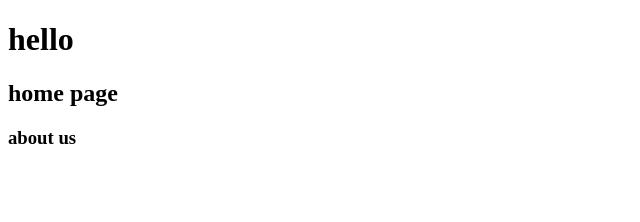
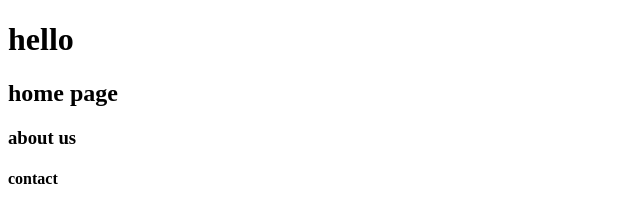
Before and after one commit to Razakhan574/Git-Assignments, a plain HTML site: page index.html in a window 1280 px wide. Shown: the full height of the page, 0-640 px from the left. Drawn offline with Linux system fonts and the light colour scheme.

Commit message:
h4 commit

```diff
--- a/index.html
+++ b/index.html
@@ -9,6 +9,7 @@
     <h1>hello</h1>
     <h2>home page</h2>
     <h3>about us</h3>
+    <h4>contact</h4>
 
 
 </body>
```
